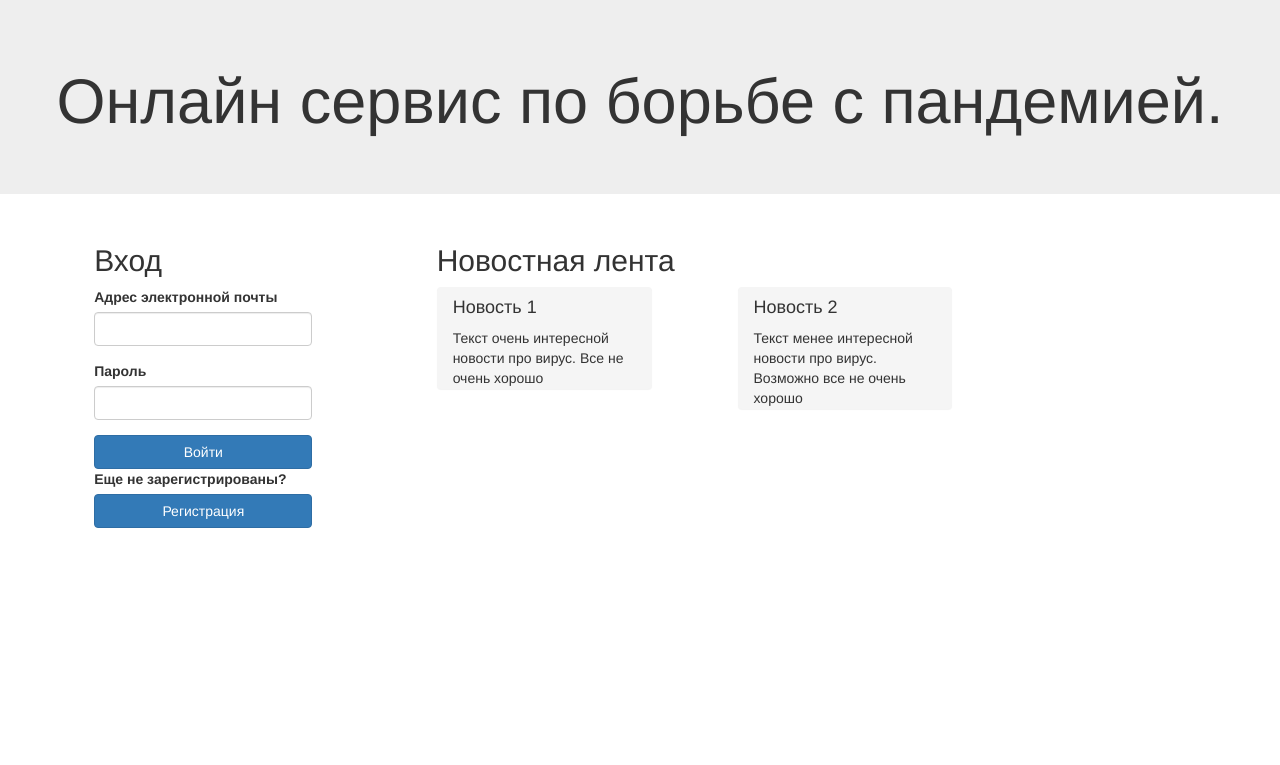
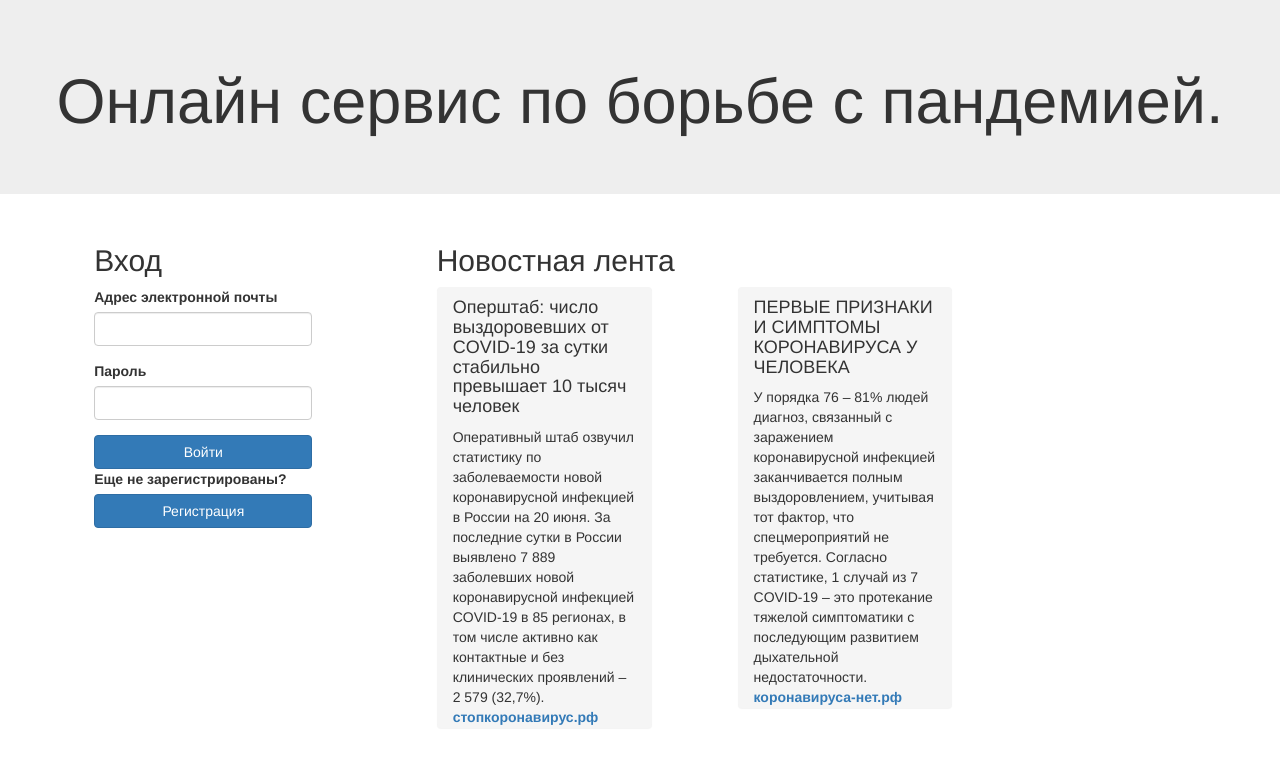
Before and after one commit to mikgorn/hack2dns, a Flask app: page / in a window 1280 px wide. Shown: the part 35-800 px from the top of the page. Run offline with Flask 2, Linux system fonts and the light colour scheme; parts of the project's set-up code (start-up, migrations or seed data) failed here and were passed over; some libraries are stand-ins or nearby versions.

Commit message:
added news

```diff
--- a/templates/index.html
+++ b/templates/index.html
@@ -65,13 +65,17 @@
                         <div class="col-lg-5 " >
                                 <h2>Новостная лента</h2>
                                 <div class="col-lg-5 panel" style="background-color: whitesmoke;">
-                                        <h4>Новость 1</h4>
-                                        <div>Текст очень интересной новости про вирус. Все не очень хорошо</div>
+                                        <h4>Оперштаб: число выздоровевших от COVID-19 за сутки стабильно превышает 10 тысяч человек</h4>
+                                        <div>Оперативный штаб озвучил статистику по заболеваемости новой коронавирусной инфекцией в России на 20 июня.
+
+                                                За последние сутки в России выявлено 7 889 заболевших новой коронавирусной инфекцией COVID-19 в 85 регионах, в том числе активно как контактные и без клинических проявлений – 2 579 (32,7%).</div>
+                                                <div><a href="http://стопкоронавирус.рф"><b>стопкоронавирус.рф</b></a></div>
                                 </div>
                                 <div class="col-lg-2"></div>
                                 <div class="col-lg-5 panel"style="background-color: whitesmoke;" >
-                                        <h4>Новость 2</h4>
-                                        <div>Текст менее интересной новости про вирус. Возможно все не очень хорошо</div>
+                                        <h4>ПЕРВЫЕ ПРИЗНАКИ И СИМПТОМЫ КОРОНАВИРУСА У ЧЕЛОВЕКА</h4>
+                                        <div>У порядка 76 – 81% людей диагноз, связанный с заражением коронавирусной инфекцией заканчивается полным выздоровлением, учитывая тот фактор, что спецмероприятий не требуется. Согласно статистике, 1 случай из 7 COVID-19 – это протекание тяжелой симптоматики с последующим развитием дыхательной недостаточности.</div>
+                                        <div><a href="http://коронавируса-нет.рф/"><b>коронавируса-нет.рф</b></a></div>
                                 </div>
                         </div>
                 </div>
```
